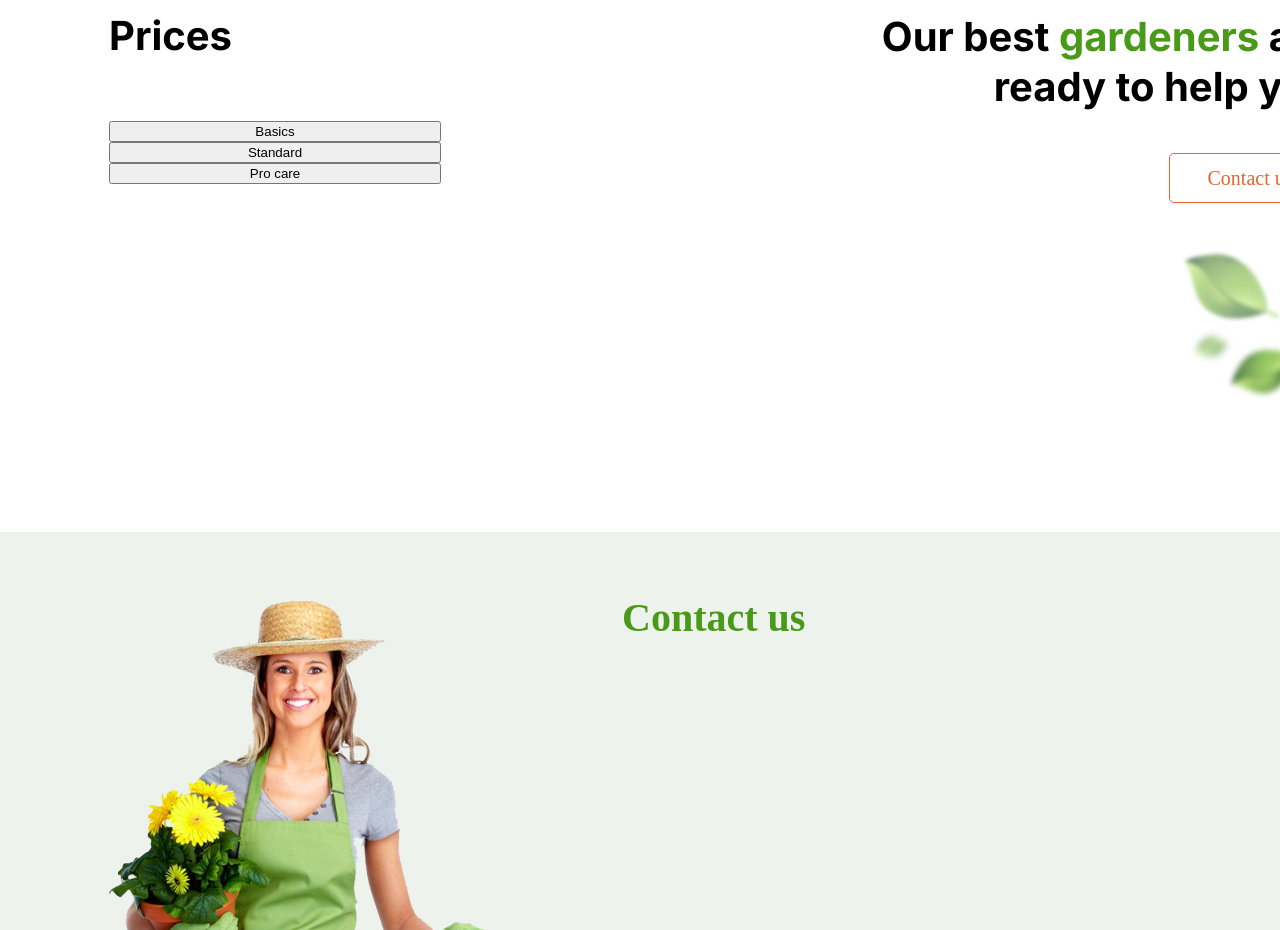
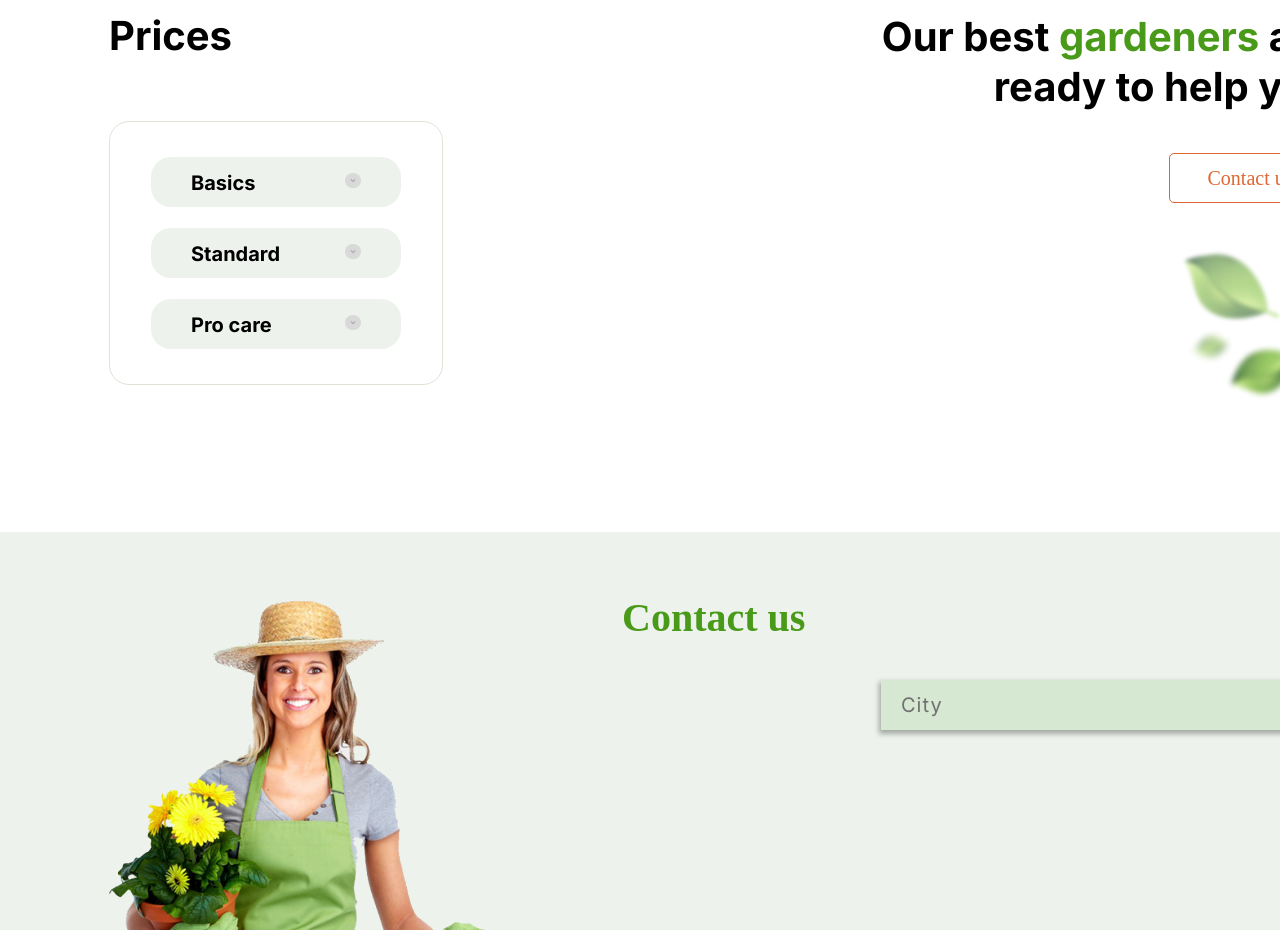
Before and after one commit to mamont79/rsschool, a plain HTML site: page plants/index.html in a window 1280 px wide. Shown: the part 2660-3590 px from the top of the page. Drawn offline with Linux system fonts and the light colour scheme; a web font is replaced by a local one.

Commit message:
feat:  add final

```diff
--- a/plants/index.html
+++ b/plants/index.html
@@ -125,13 +125,18 @@
                 </h2>
                 <div class="price-buttons">
                     <button class="price-button">
-                        Basics
+                        <div>Basics</div>
+                        <img src="./assets/img/accordion_btn_non_active.png" alt="accordion_btn_non_active" width="16" height="16">
                     </button>
                     <button class="price-button">
-                        Standard
+                        <div>Standard</div>
+                        <img src="./assets/img/accordion_btn_non_active.png" alt="accordion_btn_non_active" width="16" height="16">
+
                     </button>
                     <button class="price-button">
-                        Pro care
+                        <div>Pro care</div>
+                        <img src="./assets/img/accordion_btn_non_active.png" alt="accordion_btn_non_active" width="16" height="16">
+
                     </button>
                 </div>
             </div>
@@ -160,7 +165,12 @@
                     Contact us
                 </h2>
             </div>
-
+            <button class="city-button">
+                <div class="city">City</div>
+                <div class="city-utton-down">
+                <img src="./assets/img/accordion_btn_non_active1.png" alt="accordion_btn_non_active" width="16" height="16">
+            </div>
+            </button>
 
         </section>
 
--- a/plants/style.css
+++ b/plants/style.css
@@ -369,8 +369,30 @@ h2 {
 .price-buttons {
     display: flex;
     flex-direction: column;
-    width: 332px;
-    height: 282px;
+    width: 250px;
+    height: 214px;
+    padding: 24px 41px;
+    border: 1px solid #E3E1D5;
+    border-radius: 20px;
+}
+
+.price-button {
+    display: flex;
+    flex-wrap: wrap;
+    justify-content: space-between;
+    padding: 16px 40px;
+    width: 250px;
+    height: 50px;
+    margin: auto;
+    border: none;
+    background: #EDF2EC;
+    border-radius: 20px;
+    font-family: 'Inter';
+    font-style: normal;
+    font-weight: 700;
+    font-size: 20px;
+    line-height: 20px;
+    color: #000000;
 }
 
 .price-right {
@@ -465,6 +487,34 @@ h2 {
     color: #499A18;
 }
 
+.city-button {
+    display: flex;
+    flex-wrap: wrap;
+    justify-content: space-between;
+    vertical-align: middle;
+    padding-left: 20px;
+    padding-right: 35px;
+    padding-top: 5px;
+    width: 450px;
+    height: 50px;
+    margin-top: 148px;
+    margin-left: 64px;
+    font-family: 'Inter';
+    font-style: normal;
+    font-weight: 400;
+    font-size: 20px;
+    line-height: 40px;
+    color: #717171;
+    letter-spacing: 0.05em;
+    background-color: #D6E7D2;
+    border: none;
+    box-shadow: -1px 3px 5px 1px rgba(0, 0, 0, .3);
+}
+
+.city-button-down {
+    margin-top: 5px;
+}
+
 
 /* main end*/
 
```
Also changed, not shown: plants/assets/img/accordion_btn_non_active.png (added), plants/assets/img/accordion_btn_non_active1.png (added).
